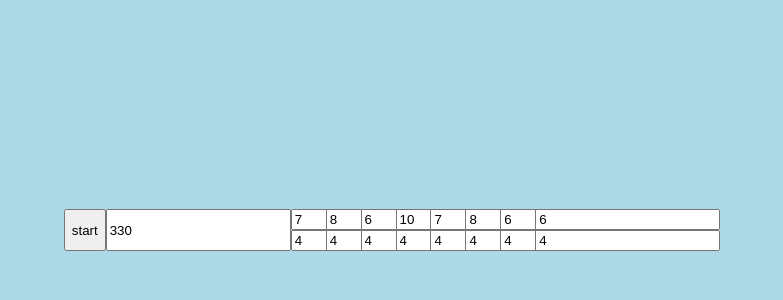
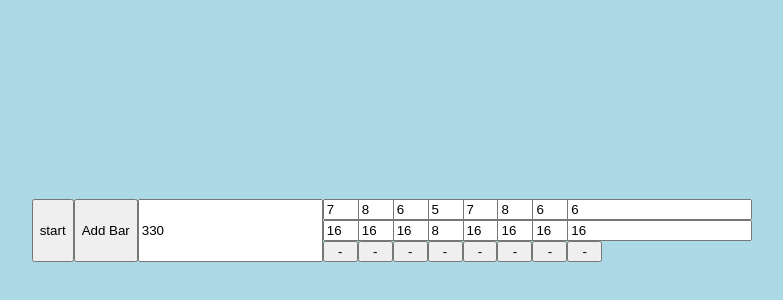
Before and after one commit to benLbishop/metronome, a React (Create React App) app: page / in a window 1280 px wide. Shown: the part 170-470 px from the top of the page, without its empty margins (323-1106 px from the left). Built offline with nearby package versions, Linux system fonts and the light colour scheme; no server answers.

Commit message:
Added the ability to add and remove bars.

```diff
--- a/src/components/Bar/index.tsx
+++ b/src/components/Bar/index.tsx
@@ -10,6 +10,7 @@ interface Props {
   bpm?: number;
   updateBeats(beats: number): void;
   updateNoteValue(noteValue: number): void;
+  remove(): void;
 }
 
 // TODO: convert to functional component
@@ -17,6 +18,7 @@ const Bar: React.FC<Props> = (props: Props) => (
   <div className='bar'>
     <BarField value={props.beats} updateValue={props.updateBeats}/>
     <BarField value={props.noteValue} updateValue={props.updateNoteValue}/>
+    <button onClick={props.remove}>-</button>
   </div>
 );
 
--- a/src/components/Metronome/index.tsx
+++ b/src/components/Metronome/index.tsx
@@ -69,19 +69,21 @@ const makeJolt2 = (): BarData[] => {
   for (let i = 0; i < 8; i++) {
     const id = i;
     let beats: number;
+    let noteValue: NoteValue = NoteValue.SIXTEENTH;
     if (i === 0 || i === 4) {
       beats = 7;
     } else if (i === 1 || i === 5) {
       beats = 8;
     } else if (i === 3) {
-      beats = 10;
+      beats = 5;
+      noteValue = NoteValue.EIGHTH;
     } else {
       beats = 6;
     }
     data.push({
       id,
       beats,
-      noteValue: NoteValue.QUARTER
+      noteValue
     });
   }
   return data;
@@ -203,14 +205,38 @@ class Metronome extends React.PureComponent<Props, State> {
         noteValue={noteValueInt}
         updateBeats={(beats: number) => this.updateBeats(bar.id, beats)}
         updateNoteValue={(noteInt: number) => this.updateNoteValue(bar.id, noteInt)}
+        remove={() => this.removeBar(bar.id)}
       />;
     });
     return bars;
   }
+
+  addBar = () => {
+    const newBars = this.state.bars.slice();
+    this.setState({
+      bars: [...newBars, DEFAULT_BAR_DATA]
+    });
+  }
+
+  removeBar = (idx: number) => {
+    const newBars = this.state.bars.slice();
+    newBars.map(bar => {
+      if (bar.id <= idx) {
+        return;
+      }
+      bar.id -= 1;
+    });
+    newBars.splice(idx, 1);
+    this.setState({
+      bars: newBars
+    });
+  }
+
   render() {
     return (
       <div id='metronome'>
         <button onMouseDown={this.toggleSoundInterval}>{this.state.playing ? 'stop' : 'start'}</button>
+        <button onClick={this.addBar}>Add Bar</button>
         <input type='text' value={this.state.bpm} onChange={this.handleBPMChange}/>
         {this.getBars()}
       </div>
```
